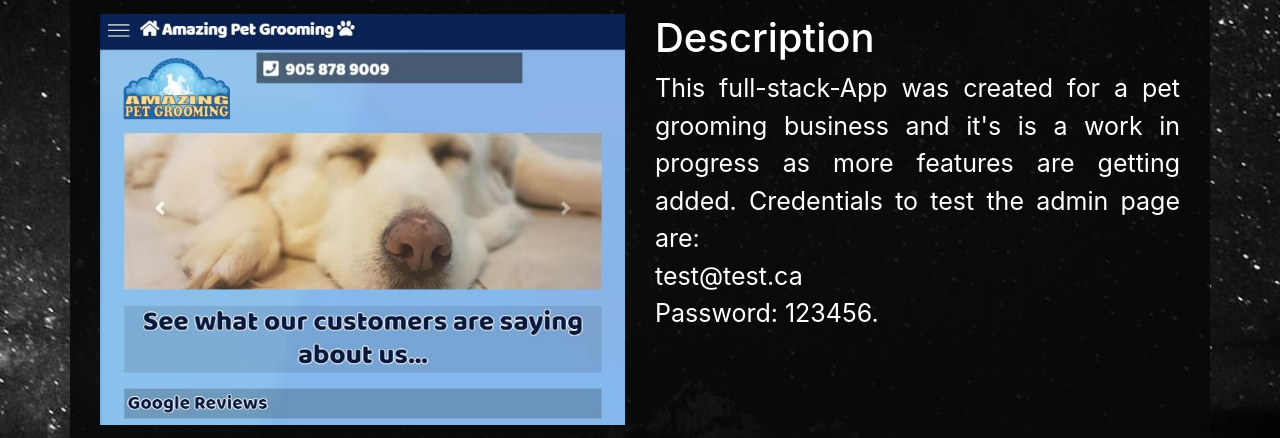
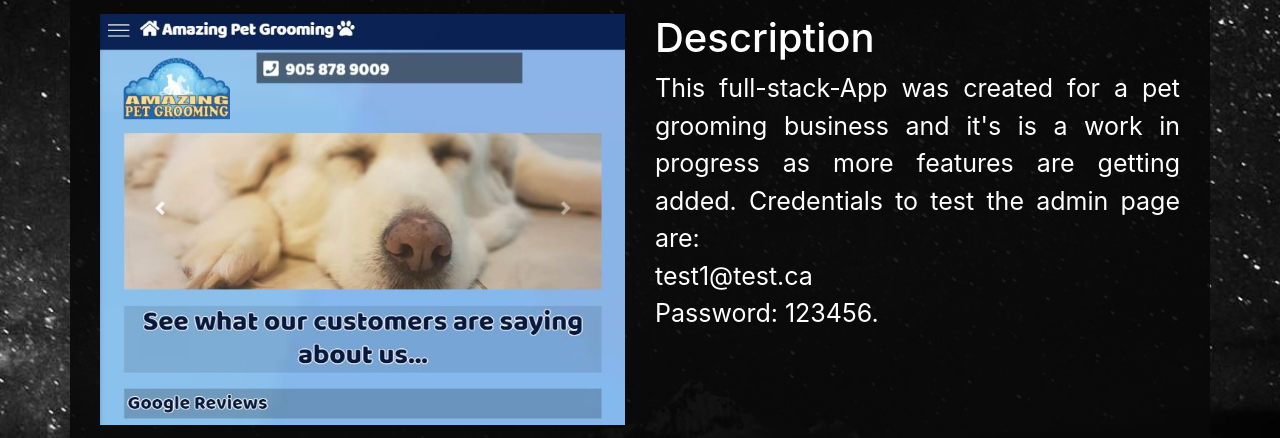
Before and after one commit to alexisyepes/New-Portfolio, a React (Create React App) app: page /project0 in a window 1280 px wide. Shown: the part 199-637 px from the top of the page. Built offline with nearby package versions, Linux system fonts and the light colour scheme.

Commit message:
credentials modified for project 0

```diff
--- a/package.json
+++ b/package.json
@@ -1,5 +1,5 @@
 {
-  "homepage":"https://alexisysanabria.com/",
+  "homepage":"http://alexisysanabria.com/",
   "name": "new-portfolio",
   "version": "0.1.0",
   "private": true,
--- a/src/components/Projects/Project0/index.js
+++ b/src/components/Projects/Project0/index.js
@@ -20,7 +20,7 @@ export default class index extends Component {
                         </div>
                         <div className="col-md-6 project0TextBox">
                             <h1 className="p0description">Description</h1>
-                            <p className="p0projectParag">This full-stack-App was created for a pet grooming business and it's is a work in progress as more features are getting added. Credentials to test the admin page are: <br />test@test.ca <br />Password: 123456.
+                            <p className="p0projectParag">This full-stack-App was created for a pet grooming business and it's is a work in progress as more features are getting added. Credentials to test the admin page are: <br />test1@test.ca <br />Password: 123456.
                         </p>
                         </div>
                     </div>
```
